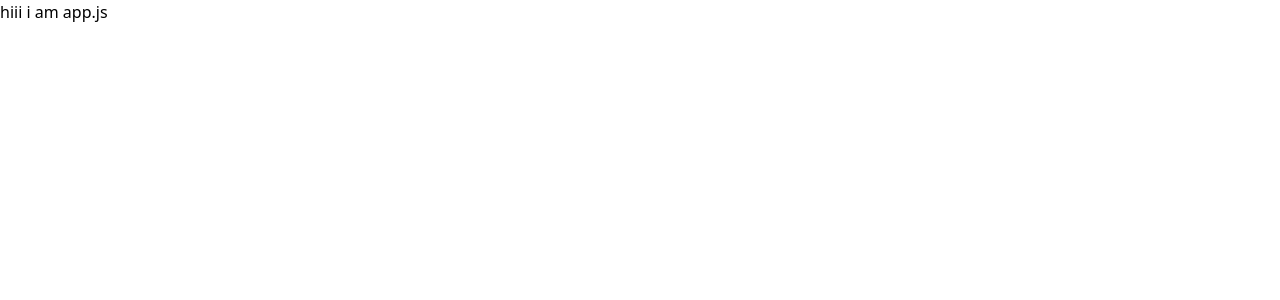
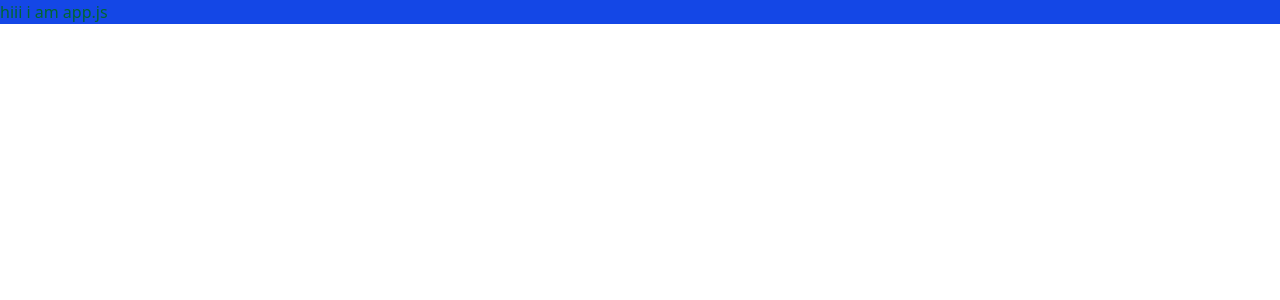
Before and after one commit to bhajanrathi/KarigarSetu, a React (Vite) app in the folder client/: page / in a window 1280 px wide. Shown: the top 300 px of the page. Built offline with nearby package versions, Linux system fonts and the light colour scheme.

Commit message:
tailwind used

```diff
--- a/client/src/App.jsx
+++ b/client/src/App.jsx
@@ -1,7 +1,7 @@
 import React from "react";
 
 const App = () => {
-  return <div>hiii i am app.js</div>;
+  return <div className="text-green-800 bg-blue-700">hiii i am app.js</div>;
 };
 
 export default App;
```
